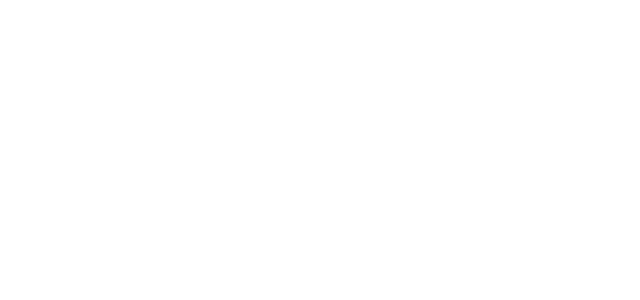
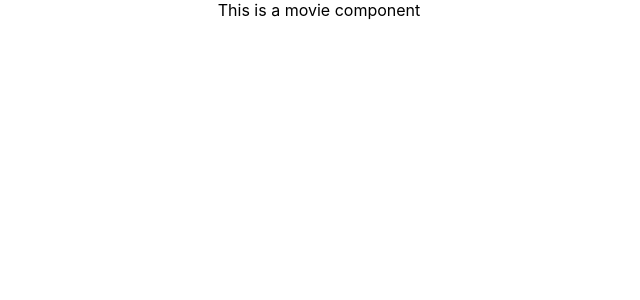
Before and after one commit to Ayushsanjdev/Pop-movies-app, a React (Create React App) app: page / in a window 1280 px wide. Shown: the top 300 px of the page, without its empty margins (321-961 px from the left). Built offline with nearby package versions, Linux system fonts and the light colour scheme.

Commit message:
add: movie component to App

```diff
--- a/src/App.js
+++ b/src/App.js
@@ -1,8 +1,11 @@
 import './App.css';
+import Movie from './components/movie';
 
 function App() {
   return (
-    <div className="App"></div>
+    <div className="App">
+      <Movie />
+    </div>
   );
 }
 
--- /dev/null
+++ b/src/components/movie.js
@@ -0,0 +1,8 @@
+import React from 'react';
+
+const Movie = () =>
+    <div className='movie'>
+        This is a movie component
+    </div>;
+
+export default Movie;
--- a/src/index.js
+++ b/src/index.js
@@ -2,7 +2,6 @@
 import ReactDOM from 'react-dom';
 import './index.css';
 import App from './App';
-import reportWebVitals from './reportWebVitals';
 
 ReactDOM.render(
   <React.StrictMode>
@@ -10,8 +9,3 @@
   </React.StrictMode>,
   document.getElementById('root')
 );
-
-// If you want to start measuring performance in your app, pass a function
-// to log results (for example: reportWebVitals(console.log))
-// or send to an analytics endpoint. Learn more: https://bit.ly/CRA-vitals
-reportWebVitals();
```
